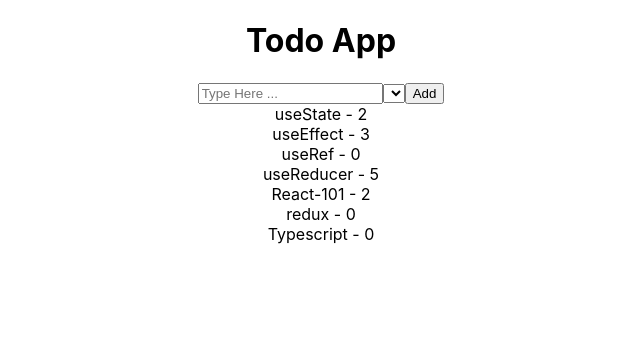
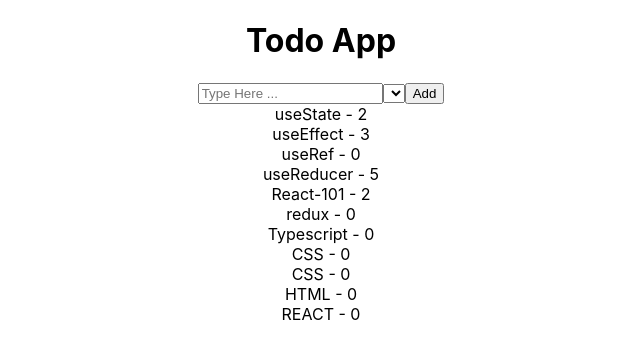
Before and after one commit to ankitsng0007/AnkitRepo, a React (Create React App) app in the folder RCT-211/Day-18/asgn/: page / in a window 1280 px wide. Shown: the top 358 px of the page, without its empty margins (319-959 px from the left). Built offline with nearby package versions, Linux system fonts and the light colour scheme; data requests are answered from the project's data file.

Commit message:
File Added

```diff
--- a/RCT-211/Day-18/asgn/db.json
+++ b/RCT-211/Day-18/asgn/db.json
@@ -1,11 +1,70 @@
 {
   "todos": [
-    { "id": 1, "type": "Learned", "message": "useState", "likes": 2 },
-    { "id": 2, "type": "Learned", "message": "useEffect", "likes": 3 },
-    { "id": 3, "type": "Learning", "message": "useRef", "likes": 0 },
-    { "id": 4, "type": "Pending", "message": "useReducer", "likes": 5 },
-    { "id": 5, "type": "Revision", "message": "React-101", "likes": 2 },
-    { "id": 6, "type": "Pending", "message": "redux", "likes": 0  },
-    { "id": 7, "type": "Learning", "message": "Typescript", "likes": 0  }
+    {
+      "id": 1,
+      "type": "Learned",
+      "message": "useState",
+      "likes": 2
+    },
+    {
+      "id": 2,
+      "type": "Learned",
+      "message": "useEffect",
+      "likes": 3
+    },
+    {
+      "id": 3,
+      "type": "Learning",
+      "message": "useRef",
+      "likes": 0
+    },
+    {
+      "id": 4,
+      "type": "Pending",
+      "message": "useReducer",
+      "likes": 5
+    },
+    {
+      "id": 5,
+      "type": "Revision",
+      "message": "React-101",
+      "likes": 2
+    },
+    {
+      "id": 6,
+      "type": "Pending",
+      "message": "redux",
+      "likes": 0
+    },
+    {
+      "id": 7,
+      "type": "Learning",
+      "message": "Typescript",
+      "likes": 0
+    },
+    {
+      "message": "CSS",
+      "type": "Learned",
+      "likes": 0,
+      "id": 8
+    },
+    {
+      "message": "CSS",
+      "type": "Learned",
+      "likes": 0,
+      "id": 9
+    },
+    {
+      "message": "HTML",
+      "type": "Learned",
+      "likes": 0,
+      "id": 10
+    },
+    {
+      "message": "REACT",
+      "type": "Learned",
+      "likes": 0,
+      "id": 11
+    }
   ]
 }
--- a/RCT-211/Day-18/asgn/src/Components/TodoInput.tsx
+++ b/RCT-211/Day-18/asgn/src/Components/TodoInput.tsx
@@ -22,7 +22,7 @@ const TodoInput = (props : TodoInputProps) => {
     //onAdd
   };
   return (
-    <form>
+    <form onSubmit={handleSubmit} >
       <input type='text' placeholder='Type Here ...' value={value} onChange={handleChange}/>
       <select></select>
       <button type='submit'>Add</button>
```
